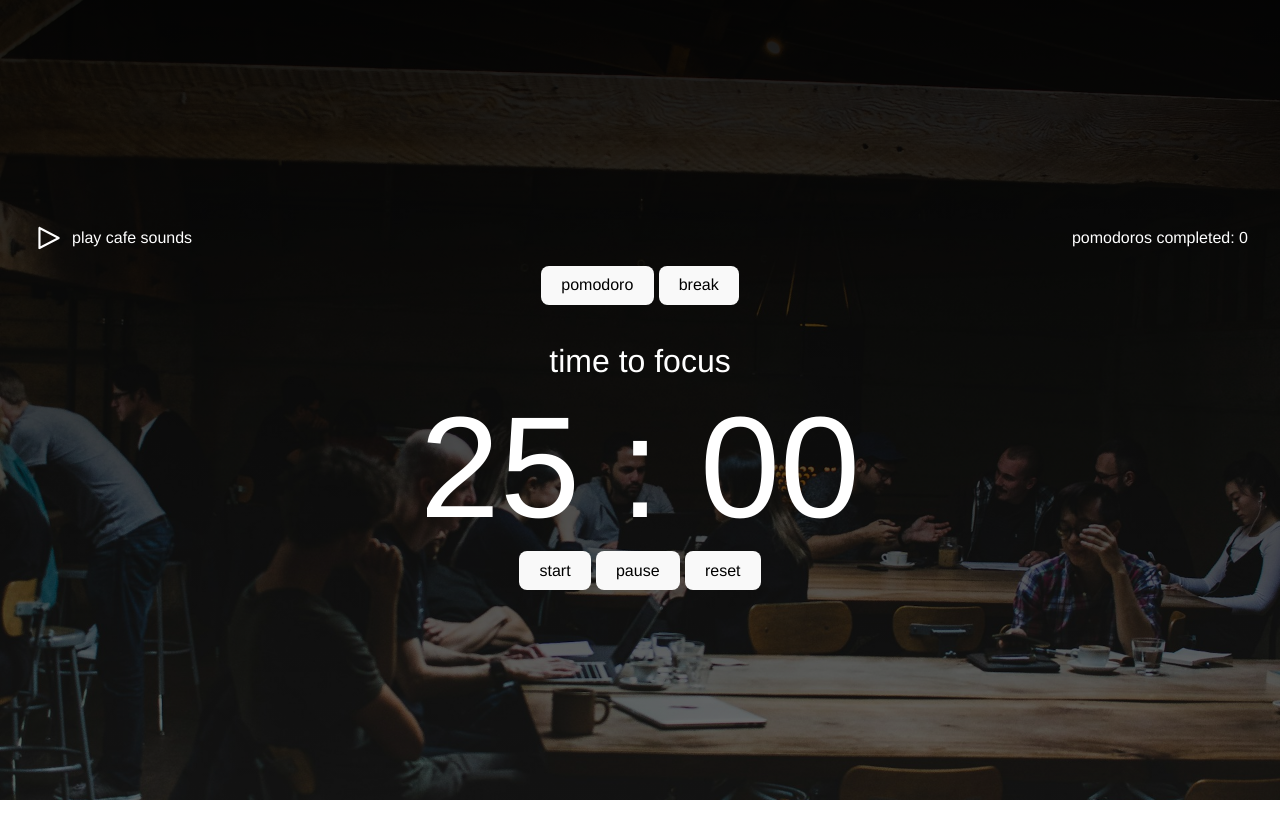
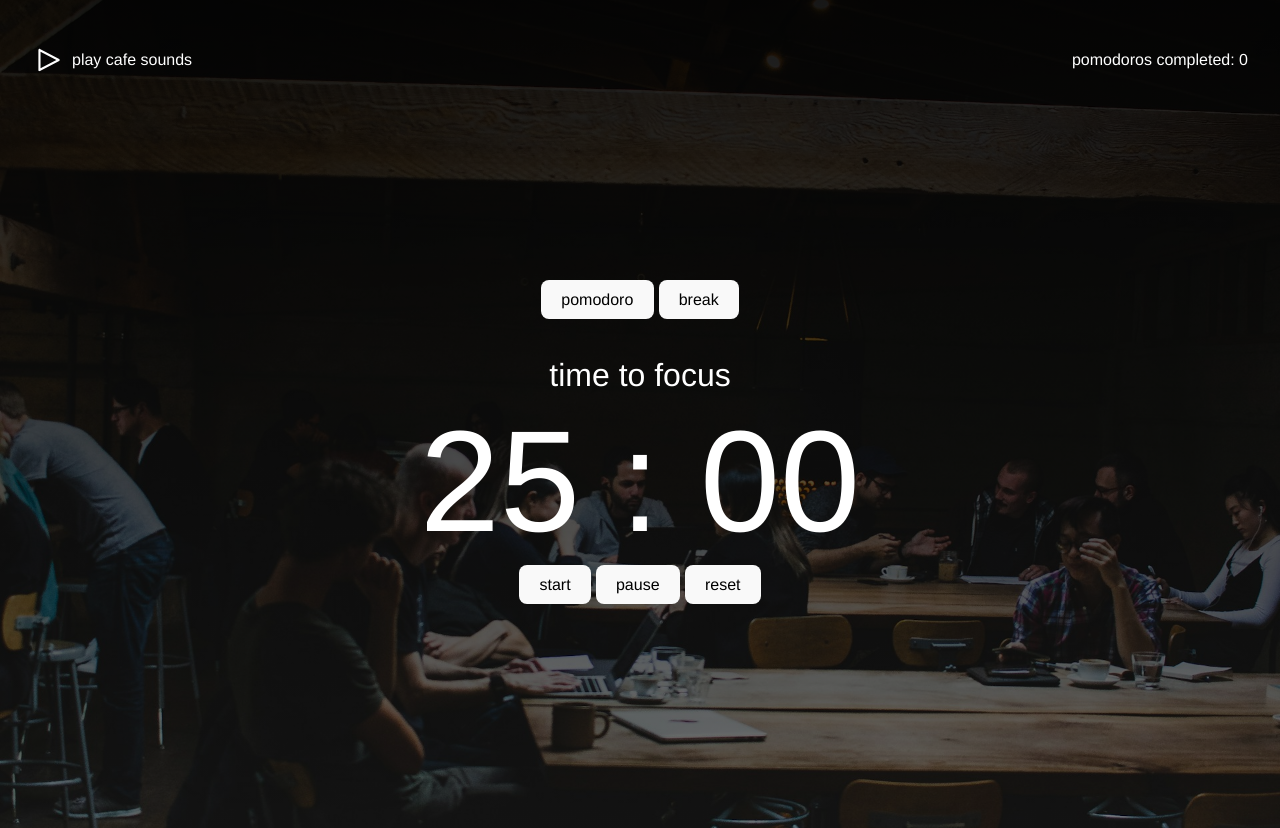
Before and after one commit to alexhippo/cafe-pomodoro, a React (Vite) app: page / in a window 1280 px wide. Before the commit the page ends 800 px from the top, so only its background shows below. Built offline with nearby package versions, Linux system fonts and the light colour scheme.

Commit message:
Play achievement bell and pause music when pomodoro is done, centre main div

```diff
--- a/src/App.tsx
+++ b/src/App.tsx
@@ -1,4 +1,4 @@
-import React, { RefObject, useEffect, useRef, useState } from 'react'
+import { useEffect, useRef, useState } from 'react'
 import './App.css'
 import Timer, { timerType } from './components/Timer'
 import RoundsDisplay from './components/RoundsDisplay';
@@ -16,6 +16,10 @@ function App() {
   const [isPaused, setIsPaused] = useState<boolean>(true);
   const [numberOfRounds, setNumberOfRounds] = useState<number>(0);
   const [audioStatus, setAudioStatus] = useState<AudioStatus>(undefined);
+  const [bellStatus, setBellStatus] = useState<boolean>(false);
+
+  const achievementBellAudio = new Audio('/mixkit-achievement-bell-600.wav');
+  const achievementBellAudioRef = useRef(achievementBellAudio);
 
   const resetTimer = () => {
     if (timerType === 'pomodoro') {
@@ -28,7 +32,14 @@ function App() {
 
   useEffect(() => {
     resetTimer();
+    setBellStatus(false);
   }, [timerType]);
+
+  useEffect(() => {
+    if (bellStatus) {
+      achievementBellAudioRef.current.play();
+    }
+  }, [bellStatus])
 
   // timer logic
   useEffect(() => {
@@ -37,6 +48,8 @@ function App() {
         if (time <= 0) {
           clearInterval(timer);
           setIsPaused(true);
+          setBellStatus(true);
+          setAudioStatus('pauseAudio');
 
           if (timerType === 'pomodoro') {
             setTimerType('break');
@@ -90,7 +103,7 @@ function App() {
         <AudioPlayer status={audioStatus} handleAudioClick={handleAudioClick} />
         <RoundsDisplay rounds={numberOfRounds} />
       </div>
-      <div id="#main">
+      <main>
         <div className="controls">
           <button onClick={() => { handleTypeClick('pomodoro'); }}>pomodoro</button>
           <button onClick={() => { handleTypeClick('break'); }}>break</button>
@@ -113,7 +126,7 @@ function App() {
             reset
           </button>
         </div>
-      </div>
+      </main>
     </>
   )
 }
--- a/src/components/AudioPlayer.tsx
+++ b/src/components/AudioPlayer.tsx
@@ -13,9 +13,6 @@ const AudioPlayer: React.FunctionComponent<AudioPlayerProps> = (props: AudioPlay
 
   const cafeBackgroundAudio = new Audio('/cafe-ambience.wav');
   const cafeBackgroundAudioRef = useRef(cafeBackgroundAudio);
-
-  const achievementBellAudio = new Audio('/mixkit-achievement-bell-600.wav');
-  const achievementBellAudioRef = useRef(achievementBellAudio);
 
   const playAudio = (ref: React.MutableRefObject<HTMLAudioElement>) => {
     ref.current.play();
--- a/src/index.css
+++ b/src/index.css
@@ -26,13 +26,16 @@ a:hover {
 body {
   margin: 0;
   display: flex;
-  place-items: center;
   min-width: 320px;
   min-height: 100vh;
 }
 
-#main {
-  padding-top: 4rem;
+main {
+  display: flex;
+  justify-content: center;
+  align-items: center;
+  flex-direction: column;
+  padding: 12rem;
 }
 
 h1 {
```
Also changed, not shown: public/site.webmanifest (deleted).
